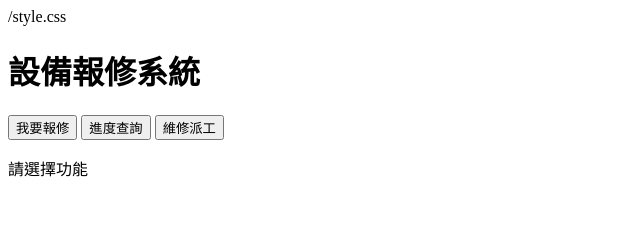
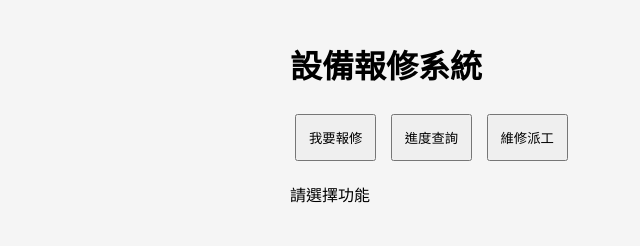
Before and after one commit to adrianboon-cmd/lineworks-ragic-repair-v2, a website: page public/index.html in a window 1280 px wide. Shown: the whole page, without its empty margins (0-640 px from the left). Drawn offline with Linux system fonts and the light colour scheme.

Commit message:
Update index.html

```diff
--- a/public/index.html
+++ b/public/index.html
@@ -1,12 +1,13 @@
 <!DOCTYPE html>
 <html lang="zh-Hant">
+
 <head>
     <meta charset="utf-8">
     <meta name="viewport" content="width=device-width, initial-scale=1">
 
     <title>設備報修系統</title>
 
-    /style.css
+    <link rel="stylesheet" href="/style.css">
 </head>
 
 <body>
@@ -37,7 +38,8 @@
 
     </div>
 
-    <script src=t>
+    <script src="/app.js"></script>
 
 </body>
+
 </html>
```
